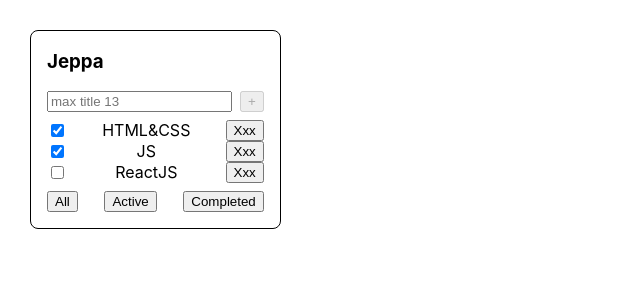
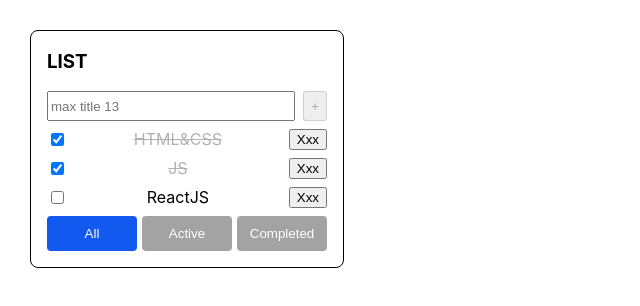
Before and after one commit to Nikolas-Bars/react-repeat, a React (Vite) app: page / in a window 1280 px wide. Shown: the top 306 px of the page, without its empty margins (0-640 px from the left). Built offline with nearby package versions, Linux system fonts and the light colour scheme.

Commit message:
step 3 added create task func

```diff
--- a/src/AddTaskForm.tsx
+++ b/src/AddTaskForm.tsx
@@ -1,5 +1,5 @@
 import {Button} from "./Button.tsx";
-import {useState} from "react";
+import {ChangeEvent, useState} from "react";
 
 type Props = {
     createTask: (title: string) => void
@@ -10,30 +10,42 @@
 
     const [taskInput, setTaskInput] = useState<string>("");
 
+    const [error, setError] = useState<string>("");
+
     const createTaskHandler = () => {
-        if (taskInput.length > 0 && taskInput.length <= 13) {
+        if (taskInput.trim().length >= 3 && taskInput.trim().length <= 13) {
             createTask(taskInput)
             setTaskInput("")
+            setError("")
+        } else if (taskInput.trim().length < 3) {
+            setError("min length 3 characters long")
+        } else if (taskInput.trim().length >= 13) {
+            setError("max length 13 characters long")
         }
     }
-    const changeInputHandler = (e: React.ChangeEvent<HTMLInputElement>) => {
+    const changeInputHandler = (e: ChangeEvent<HTMLInputElement>) => {
+        setError("")
         setTaskInput(e.currentTarget.value)
     }
+    const createTaskOnEnterHandler = (e: React.KeyboardEvent<HTMLInputElement>) => {
+        if (e.key === "Enter") {
+            createTaskHandler()
+        }
+    }
     return (
-        <div style={{ display: "flex", width: "100%" }}>
-            <input
-                style={{ marginRight: "8px" }}
-                placeholder={"max title 13"}
-                value={taskInput}
-                onChange={(e) => changeInputHandler(e)}
-                onKeyDown={(e: React.KeyboardEvent<HTMLInputElement>) => {
-                    if (e.key === "Enter") {
-                        createTaskHandler()
-                    }
-                }}
-            />
-            <Button disabled={!taskInput.length} title="+" onClick={() => createTaskHandler()}/>
-            {taskInput.length > 13 && <div style={{color: "red"}}>max title 13</div>}
+        <div>
+            <div style={{ display: "flex", height: '30px', width: "100%", justifyContent: "space-between" }}>
+                <input
+                    style={{marginRight: "8px", width: "100%"}}
+                    placeholder={"max title 13"}
+                    className={error ? "error-input" : ""}
+                    value={taskInput}
+                    onChange={(e) => changeInputHandler(e)}
+                    onKeyDown={(e: React.KeyboardEvent<HTMLInputElement>) => createTaskOnEnterHandler(e)}
+                />
+                <Button disabled={!taskInput.length} title="+" onClick={() => createTaskHandler()}/>
+            </div>
+            {error && <div style={{color: "red"}}>{error}</div>}
         </div>
     )
 }
--- a/src/App.css
+++ b/src/App.css
@@ -6,3 +6,37 @@
 .app > div {
   margin-right: 50px;
 }
+
+.task {
+  margin-bottom: 8px;
+  display: flex;
+  justify-content: space-between;
+  width: 100%;
+}
+.isDone {
+  text-decoration: line-through;
+  opacity: 0.3;
+}
+
+.btn-filter-active {
+  background-color: #1159ef;
+  border-radius: 4px;
+  width: 90px;
+  border: none;
+  height: 35px;
+  color: white;
+  padding: 0 6px;
+}
+.btn-filter-no-active {
+  height: 35px;
+  background-color: #a3a3a3;
+  border: none;
+  width: 90px;
+  border-radius: 4px;
+  color: white;
+  padding: 0 6px;
+}
+
+.error-input {
+  border: 1px solid red;
+}
--- a/src/App.tsx
+++ b/src/App.tsx
@@ -18,6 +18,8 @@
         { id: v1(), title: 'ReactJS', isDone: false },
     ])
 
+    const [filter, setFilter] = useState<FilterType>("all")
+
     const createTask = (title: string) => {
         setTasks([...tasks, { id: v4(), title, isDone: false}])
     }
@@ -26,7 +28,12 @@
         setTasks(tasks.filter((item) => item.id !== id))
     }
 
-    const [filter, setFilter] = useState<FilterType>("all")
+    const changeTaskStatus = (taskId: string, isDone: boolean) => {
+        const newTasks: Array<Task> = tasks.map((task) => {
+           return task.id === taskId ? {...task, isDone} : task
+        });
+        setTasks(newTasks)
+    }
 
     let filteredTasks: Task[] = [];
 
@@ -48,7 +55,14 @@
 
     return (
       <div className="app">
-        <TodolistItem title="Jeppa" tasks={filteredTasks} createTask={createTask} deleteTask={deleteTask} changeFilter={changeFilter} />
+        <TodolistItem
+            title="LIST"
+            tasks={filteredTasks}
+            createTask={createTask}
+            activeFilter={filter}
+            deleteTask={deleteTask}
+            changeTaskStatus={changeTaskStatus}
+            changeFilter={changeFilter} />
       </div>
   )
 }
--- a/src/Button.tsx
+++ b/src/Button.tsx
@@ -5,7 +5,10 @@
 }
 
 export const Button = ({title, disabled, onClick}: Props) => {
+    const onClickHandler = () => {
+        onClick()
+    }
     return (
-        <button disabled={disabled} onClick={onClick}>{title}</button>
+        <button disabled={disabled} onClick={() => onClickHandler()}>{title}</button>
     )
 }
--- a/src/FilterButtons.tsx
+++ b/src/FilterButtons.tsx
@@ -1,16 +1,19 @@
 import {FilterType} from "./App.tsx";
-import {Button} from "./Button.tsx";
+import {SuperButton} from "./SuperButton.tsx";
 
 type Props = {
     changeFilter: (filter: FilterType) => void,
+    activeFilter: FilterType,
 }
 
-export const FilterButtons = ({changeFilter}: Props) => {
+export const FilterButtons = ({changeFilter, activeFilter}: Props) => {
     return (
         <div style={{display: "flex", justifyContent: "space-between"}}>
-            <Button title="All" onClick={() => changeFilter("all")} />
-            <Button title="Active" onClick={() => changeFilter("active")} />
-            <Button title="Completed" onClick={() => changeFilter("completed")} />
+            <SuperButton className={activeFilter === 'all' ? 'btn-filter-active' : 'btn-filter-no-active'} title="All" onClick={() => changeFilter("all")} />
+            <SuperButton className={activeFilter === 'active' ? 'btn-filter-active' : 'btn-filter-no-active'} title="Active" onClick={() => changeFilter("active")} />
+            <SuperButton className={activeFilter === 'completed' ? 'btn-filter-active' : 'btn-filter-no-active'} onClick={() => changeFilter("completed")}>
+                Completed
+            </SuperButton>
         </div>
     )
 }
--- /dev/null
+++ b/src/SuperButton.module.css
@@ -0,0 +1,71 @@
+.blueForSuperButton {
+    background-color: blue;
+    color: white;
+}
+
+.redForSuperButton {
+    background-color: #c71515;
+    color: white;
+}
+
+.button {
+    overflow: hidden;
+    padding: 5px 24px;
+    border-radius: 3px;
+    border: none;
+    color: white;
+    font-family: "Montserrat", sans-serif;
+    font-weight: 600;
+    font-size: 14px;
+    line-height: 20px;
+    cursor: pointer;
+}
+
+.red {
+    background-color: #cc1439;
+}
+
+.secondary {
+    color: #ffffff;
+    background-color: #0066cc;
+    border: 1px solid #0066cc;
+    border-radius: 3px;
+}
+
+.default {
+    background-color: #088651;
+}
+
+.disabled {
+    color: #ffffff;
+    background-color: #303132;
+    opacity: 0.5;
+}
+
+.default:hover {
+    background-color: #1f5d04;
+}
+
+.red:hover {
+    background-color: #8f0722;
+}
+
+.secondary:hover {
+    background-color: #052038;
+}
+
+.default:active {
+    background-color: #0059b3;
+}
+
+.secondary:active {
+    background-color: #c9e5ff;
+}
+
+.red:active {
+    background-color: #b31232;
+}
+
+.button:disabled {
+    cursor: default;
+}
--- /dev/null
+++ b/src/SuperButton.tsx
@@ -0,0 +1,37 @@
+import {ButtonHTMLAttributes} from "react";
+//import styles from "./SuperButton.module.css";
+// type Props = {
+//     onClick: () => void
+//     color: boolean
+//     title: string
+//     children: React.ReactNode
+// }
+
+type BtnProps = ButtonHTMLAttributes<HTMLButtonElement> & {
+    bgColor?: string;
+}
+
+export const SuperButton = (props: BtnProps) => {
+
+    const { color, children, onClick, title, className, disabled } = props;
+
+    const onClickHandler = (e: React.MouseEvent<HTMLButtonElement, MouseEvent>) => {
+        onClick && onClick(e)
+    }
+
+    // const finalClassName =
+    //     styles.button +
+    //     (disabled
+    //         ? " " + styles.disabled
+    //         : color === "red"
+    //             ? " " + styles.red
+    //             : color === "secondary"
+    //                 ? " " + styles.secondary
+    //                 : " " + styles.default) +
+    //     (className ? " " + className : "");
+    return (
+        <button className={className} color={color} disabled={disabled} onClick={(e) => onClickHandler(e)}>
+            {children || title}
+        </button>
+    )
+}
--- a/src/TaskList.tsx
+++ b/src/TaskList.tsx
@@ -3,9 +3,13 @@
 type Props = {
     tasks: any[]
     deleteTask: (taskId: string) => void
+    changeTaskStatus: (taskId: string, isDone: boolean) => void
 }
 
-export const TaskList = ({ tasks, deleteTask }: Props) => {
+export const TaskList = ({ tasks, deleteTask, changeTaskStatus }: Props) => {
+    const changeTaskStatusHandler = (taskId: string, isDone: boolean) => {
+        changeTaskStatus(taskId, isDone)
+    }
     return (
         <div>
             {tasks.length > 0 ?
@@ -13,14 +17,9 @@
                     margin: "8px auto"
                 }}>{tasks.map((task: Task) => {
                     return (
-                        <div key={task.id}
-                             style={{
-                                 display: "flex",
-                                 justifyContent: "space-between",
-                                 width: "100%"
-                        }}>
-                            <input type='checkbox' checked={task.isDone}/>
-                            <span>{task.title}</span>
+                        <div key={task.id} className={"task"}>
+                            <input type='checkbox' checked={task.isDone} onChange={(e) => changeTaskStatusHandler(task.id, e.currentTarget.checked)}/>
+                            <span className={task.isDone ? "isDone" : ""}>{task.title}</span>
                             <button onClick={() => deleteTask(task.id)}>Xxx</button>
                         </div>
                     )
--- a/src/TodolistItem.tsx
+++ b/src/TodolistItem.tsx
@@ -8,17 +8,19 @@
     tasks: Task[],
     deleteTask: (id: string) => void,
     changeFilter: (filter: FilterType) => void,
+    activeFilter: FilterType,
+    changeTaskStatus: (taskId: string, isDone: boolean) => void,
     createTask: (title: string) => void,
 }
 
-export const TodolistItem = ({title, tasks, deleteTask, changeFilter, createTask}: Props) => {
+export const TodolistItem = ({title, tasks, deleteTask, activeFilter, changeFilter, changeTaskStatus, createTask}: Props) => {
     return (
-        <div style={{display: "flex", flexDirection: "column", border: "1px solid black", padding: "0 16px 16px 16px", borderRadius: "8px", justifyContent: "space-between"}}>
+        <div style={{display: "flex", minWidth: "280px", flexDirection: "column", border: "1px solid black", padding: "0 16px 16px 16px", borderRadius: "8px", justifyContent: "space-between"}}>
             <h3>{title}</h3>
             <AddTaskForm createTask={createTask} />
-            <TaskList tasks={tasks} deleteTask={deleteTask} />
+            <TaskList tasks={tasks} deleteTask={deleteTask} changeTaskStatus={changeTaskStatus} />
             <div>
-                <FilterButtons changeFilter={changeFilter} />
+                <FilterButtons changeFilter={changeFilter} activeFilter={activeFilter} />
             </div>
         </div>
     )
```
